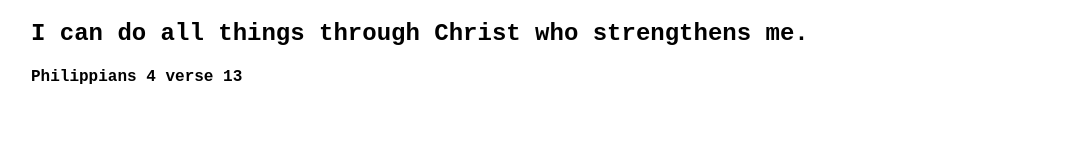
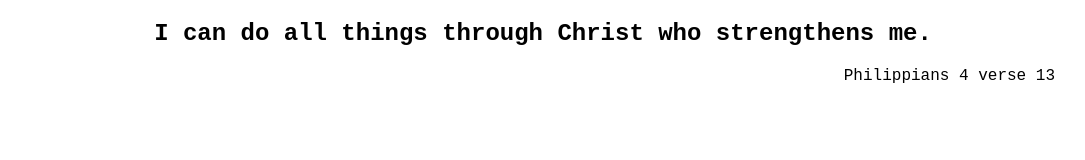
Before and after one commit to rollyn/rollyn.github.com, a plain HTML site: page index.html in a window 1280 px wide. Shown: the whole page, without its empty margins (97-1182 px from the left). Drawn offline with Linux system fonts and the light colour scheme.

Commit message:
Update index.html

```diff
--- a/index.html
+++ b/index.html
@@ -14,9 +14,9 @@
    <body>
      <table>
        <div>
-        <div><h2>I can do all things through Christ who strengthens me.</h2>
+        <div align="center" style="width:100%"><h2>I can do all things through Christ who strengthens me.</h2>
          </div>
-         <div><h4>Philippians 4 verse 13</h4></div>
+         <div align="right" style="width:80%><h4>Philippians 4 verse 13</h4></div>
        </div>
          <!-- <div class="container">
       <p>1. Summation of integer array</p>
```
